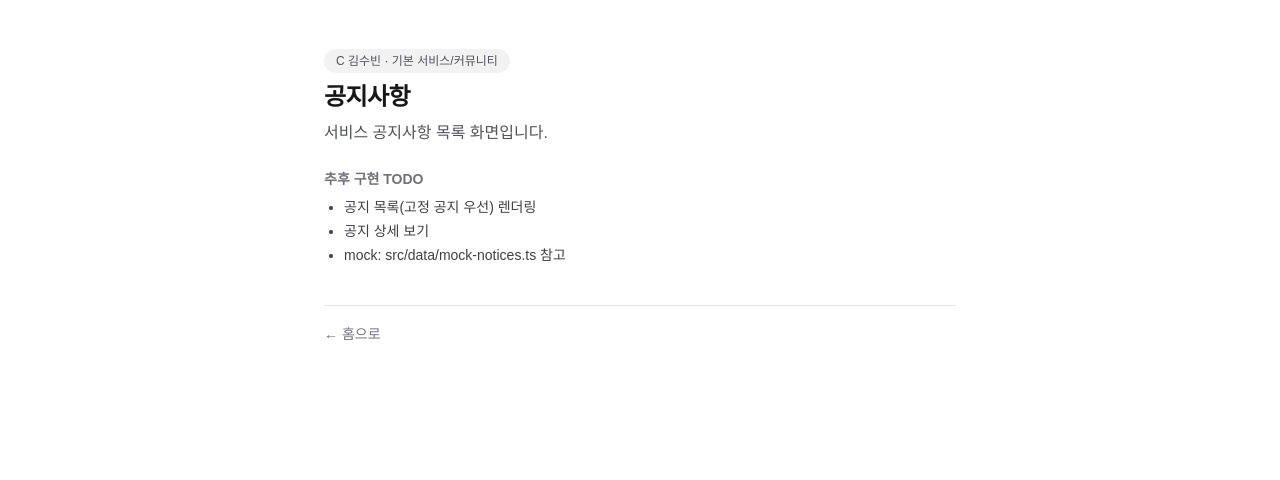
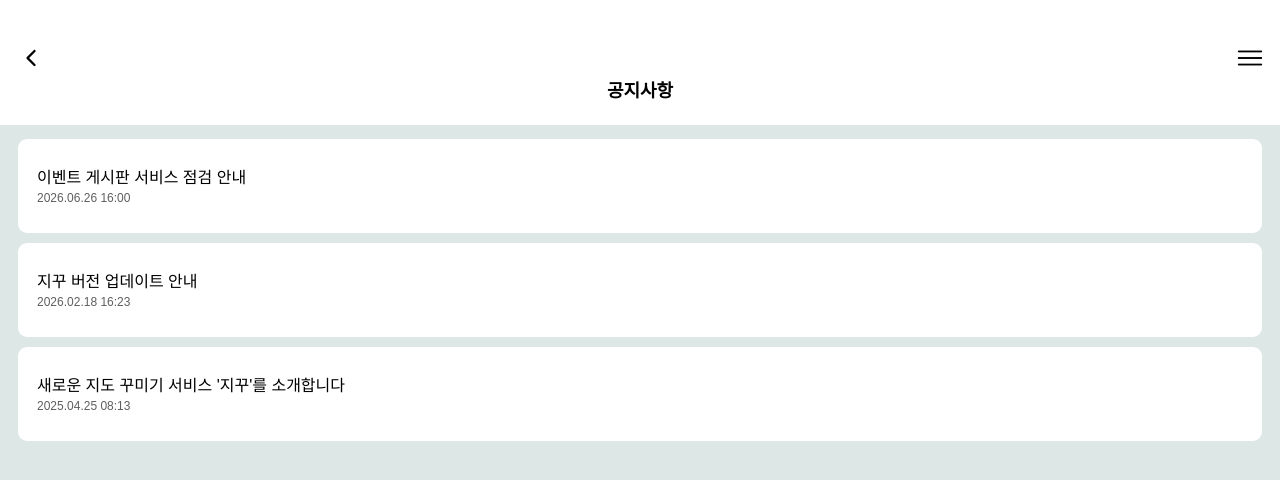
Before and after one commit to nuyh-99/ji-kku-frontend, a Next.js app in the folder frontend/: page /notices in a window 1280 px wide. Shown: the top 480 px of the page. Built offline with nearby package versions, Linux system fonts and the light colour scheme.

Commit message:
feat: 공지사항 목록 페이지 구현

```diff
--- a/frontend/src/app/notices/page.tsx
+++ b/frontend/src/app/notices/page.tsx
@@ -1,17 +1,6 @@
-// C 김수빈 · 기본 서비스 페이지 · 커뮤니티
-import PagePlaceholder from "@/components/common/PagePlaceholder";
+// frontend/src/app/notice/page.tsx
+import { Notice } from '@/features/notice/components/notice';
 
-export default function NoticesPage() {
-  return (
-    <PagePlaceholder
-      title="공지사항"
-      owner="C 김수빈 · 기본 서비스/커뮤니티"
-      description="서비스 공지사항 목록 화면입니다."
-      todos={[
-        "공지 목록(고정 공지 우선) 렌더링",
-        "공지 상세 보기",
-        "mock: src/data/mock-notices.ts 참고",
-      ]}
-    />
-  );
+export default function NoticePage() {
+    return <Notice />;
 }
--- /dev/null
+++ b/frontend/src/features/notice/components/notice.tsx
@@ -0,0 +1,66 @@
+'use client';
+
+import { useRouter } from 'next/navigation';
+
+interface NoticeItem {
+    id: string;
+    title: string;
+    date: string;
+}
+
+const notices: NoticeItem[] = [
+    { id: '1', title: '이벤트 게시판 서비스 점검 안내', date: '2026.06.26 16:00' },
+    { id: '2', title: '지꾸 버전 업데이트 안내', date: '2026.02.18 16:23' },
+    { id: '3', title: "새로운 지도 꾸미기 서비스 '지꾸'를 소개합니다", date: '2025.04.25 08:13' },
+];
+
+export function Notice() {
+    const router = useRouter();
+
+    const goBack = () => router.back();
+    const onMenu = () => console.log('메뉴 클릭');
+    const onNoticeClick = (id: string) => router.push(`/notices/${id}`);
+
+    return (
+        <div className="w-full mx-auto min-h-screen bg-[#DCE7E6] flex flex-col">
+            <div className="w-full min-h-30 bg-white flex flex-col">
+                <div className="relative w-full flex items-center px-[17px] pt-11 pb-[6px]">
+                    <button
+                        onClick={goBack}
+                        className="bg-transparent p-0 rounded-full inline-flex items-center justify-center transition-colors duration-200"
+                    >
+                        <img src="/assets/chevron-left.svg" className="w-[28px] h-[28px] block" alt="" />
+                    </button>
+
+                    <button
+                        onClick={onMenu}
+                        className="absolute right-4 bg-transparent p-0 rounded-full inline-flex items-center justify-center transition-colors duration-200"
+                    >
+                        <img src="/assets/Menu.png" className="w-[28px] h-[28px] block" alt="" />
+                    </button>
+                </div>
+
+                <h1 className="text-black text-center font-[Pretendard,sans-serif] text-[18px] font-bold not-italic leading-normal pb-[20px]">
+                    공지사항
+                </h1>
+            </div>
+
+            <div className="flex-1 px-[18px] pt-[14px] flex flex-col gap-[10px]">
+                {notices.map((notice) => (
+                    <button
+                        key={notice.id}
+                        onClick={() => onNoticeClick(notice.id)}
+                        className="w-full bg-white rounded-[9px] px-[19px] py-[27px] flex flex-col items-start gap-1 text-[16px] text-left transition-opacity duration-200"
+                    >
+                        <span className="text-black font-[Pretendard,sans-serif] h-[19px] text-[16px] font-400 not-italic leading-normal">
+                            {notice.title}
+                        </span>
+                        <span className="text-[#5F5F5F] font-[Pretendard,sans-serif] h-[17px] text-[12px] font-400 not-italic leading-normal">
+                            {notice.date}
+                        </span>
+                    </button>
+                ))}
+            </div>
+        </div>
+    );
+}
```
Also changed, not shown: frontend/public/assets/Menu.png (added), frontend/public/assets/chevron-left.svg (added).
